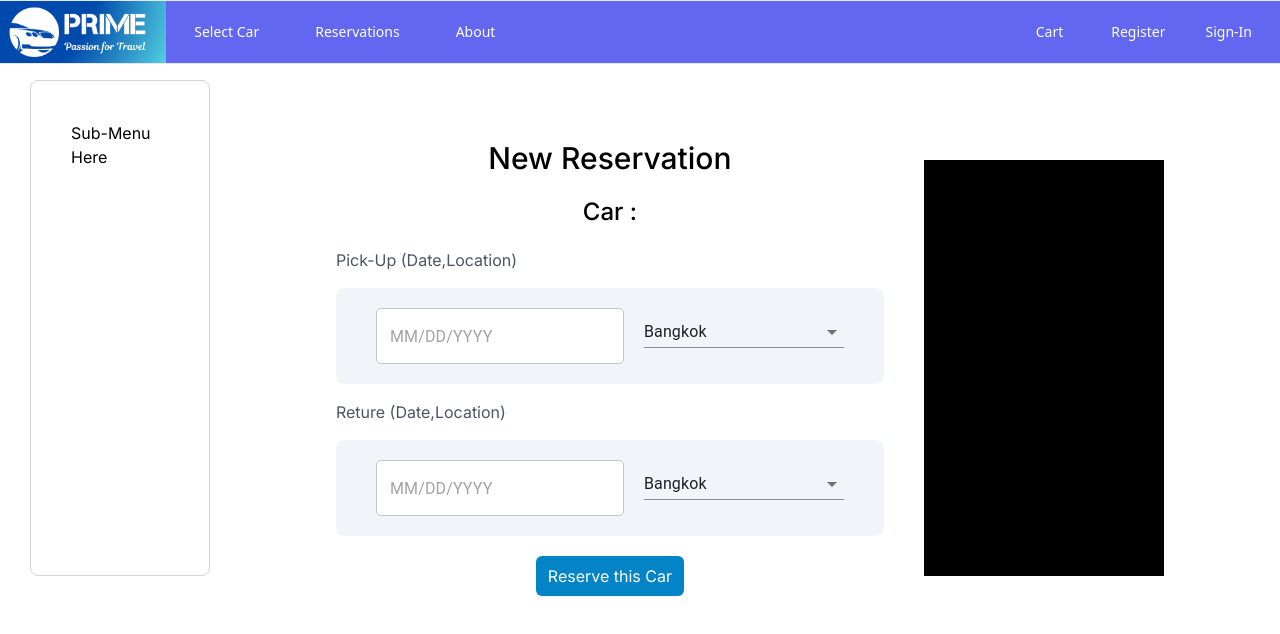
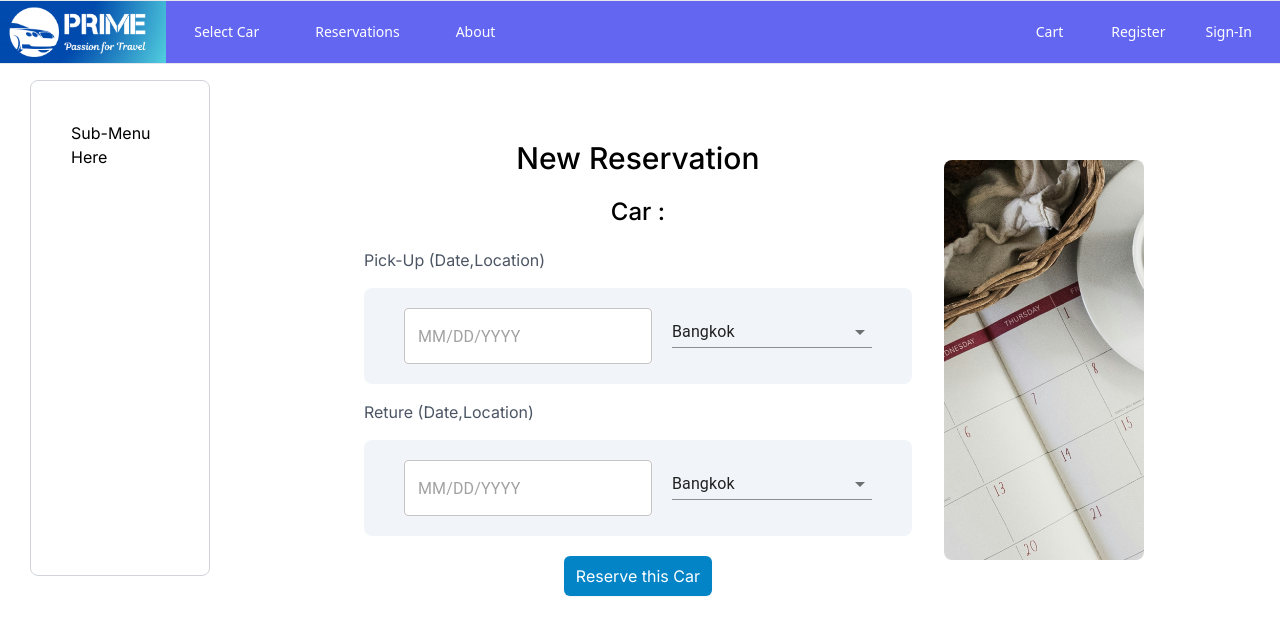
Before and after one commit to PIVIIII/PJ-Cha, a Next.js app: page /reservations in a window 1280 px wide. Shown: the top 634 px of the page. Built offline with nearby package versions, Linux system fonts and the light colour scheme; no server answers.

Commit message:
edit uxui reservation

```diff
--- a/package.json
+++ b/package.json
@@ -16,7 +16,7 @@
     "@reduxjs/toolkit": "^2.2.1",
     "dayjs": "^1.11.10",
     "mongoose": "^8.2.2",
-    "next": "14.1.3",
+    "next": "^13.5.6",
     "next-auth": "^4.24.7",
     "react": "^18",
     "react-dom": "^18",
--- a/src/app/page.tsx
+++ b/src/app/page.tsx
@@ -2,8 +2,8 @@ import Image from "next/image";
 import Banner from "@/components/Banner";
 import styles from "./page.module.css";
 import ProductCard from '@/components/ProductCard'
-import CarPanel from "@/components/CarPanel";
 import { TravelCard } from "@/components/TravelCard";
+
 export default function Home() {
   return (
     <main>
--- a/src/app/reservations/page.tsx
+++ b/src/app/reservations/page.tsx
@@ -62,11 +62,11 @@ export default function Reservations() {
                     </button>
                 </div>
 
-                <div className="w-60 h-70 bg-black m-5 flex justify-center items-center">
-                     {/* <Image src='/img/cover2.jpg'
-                     alt='cover'
-                    fill={true}
-                    objectFit='cover'/> */}
+                <div className="rounded-lg w-[200px] h-[400px] mx-3 my-5 relative">
+                    <Image src='/img/calendar.jpg'
+                    alt='calendar'
+                    fill={true} className='object-cover absolute rounded-lg'
+                    />
                 </div>
 
             </div>
--- a/src/components/Banner.tsx
+++ b/src/components/Banner.tsx
@@ -1,7 +1,6 @@
 'use client'
 import { useState } from 'react';
 import { useRouter } from 'next/navigation';
-import styles from './banner.module.css'
 import Image from 'next/image';
 import { useSession } from 'next-auth/react';
 
```
Also changed, not shown: public/img/calendar.jpg (added), 1 other file (tests, documents, lock files or other folders).
